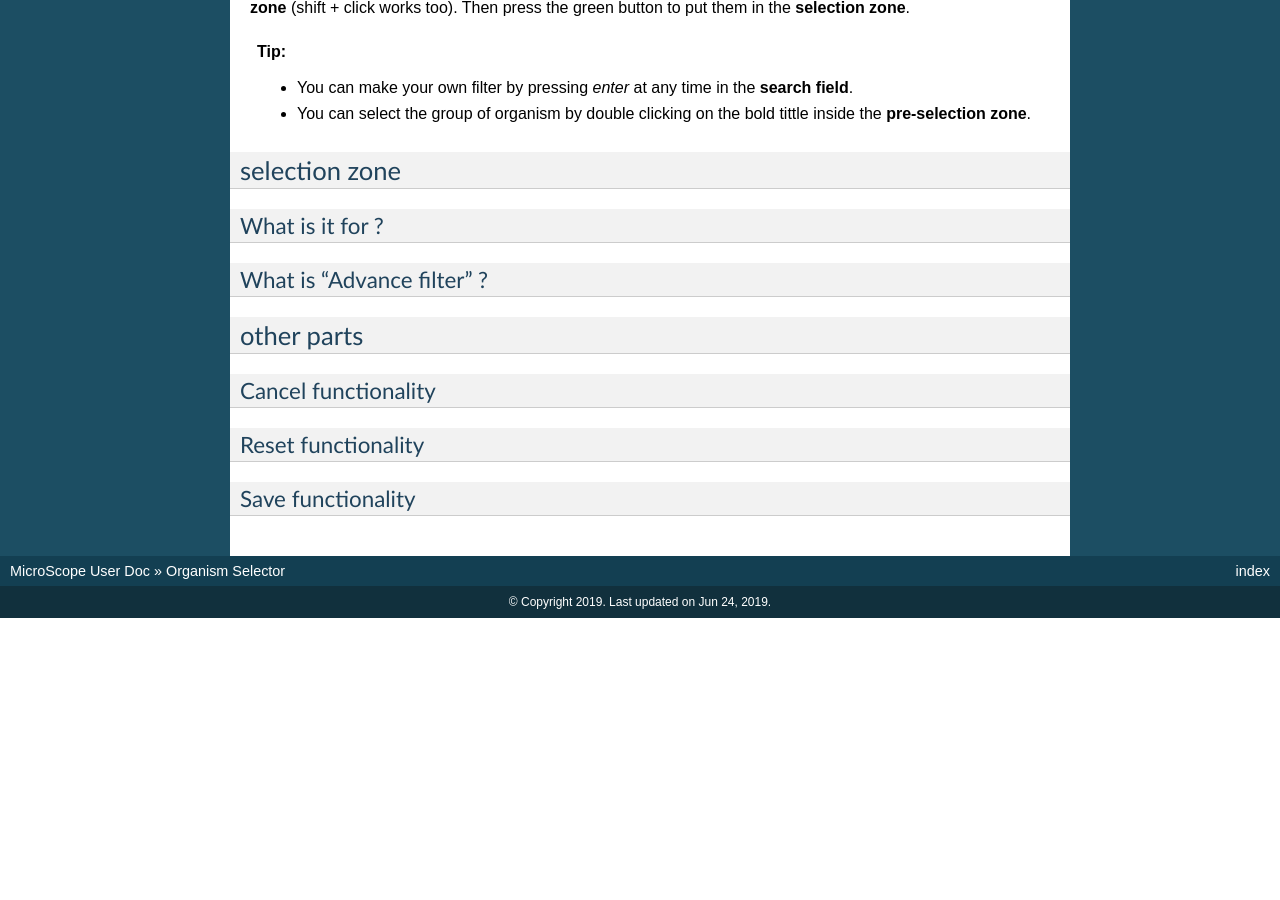
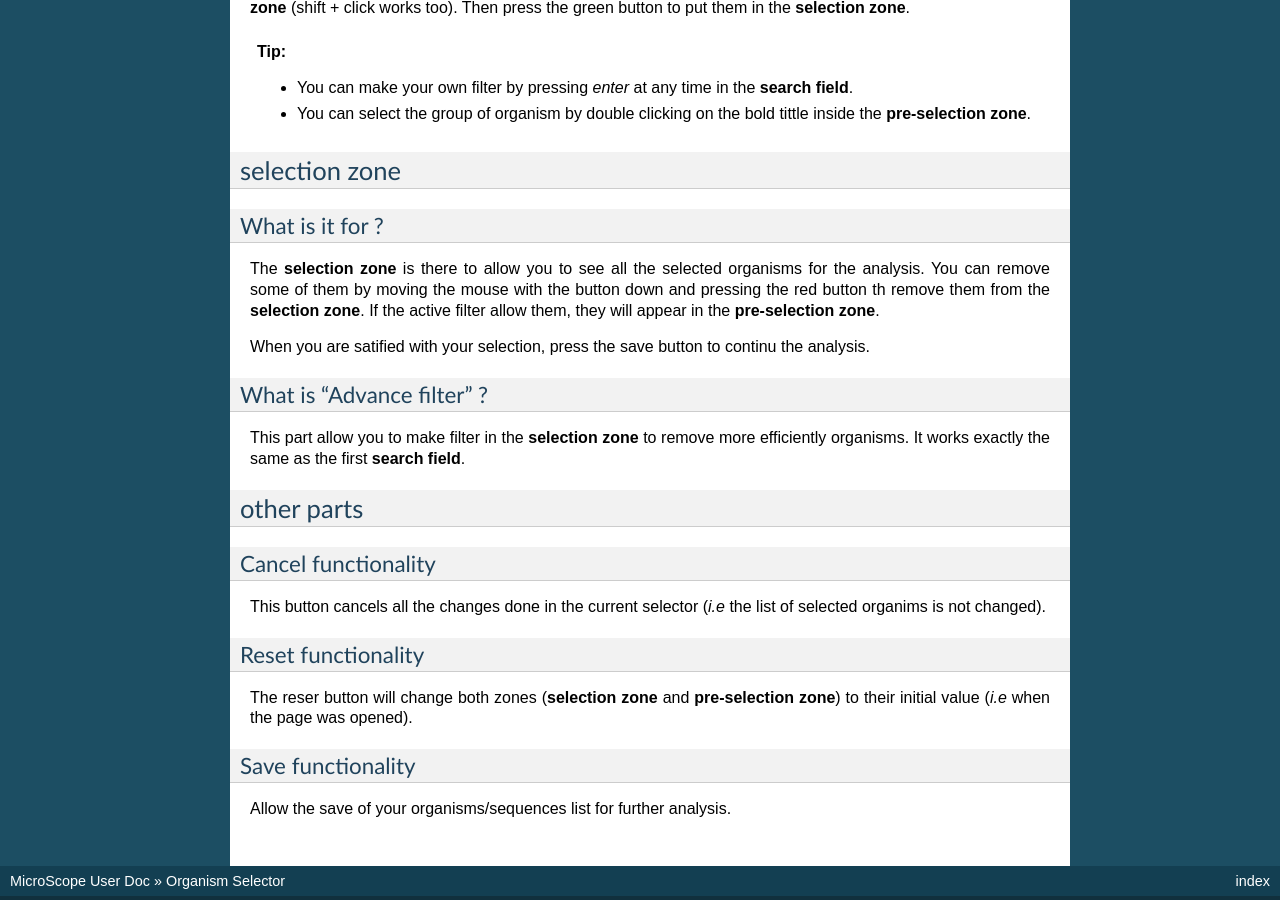
Before and after one commit to labgem/microscope-user-doc, a Sphinx documentation site: the page built from docs/content/overview/organismselection.rst, in a window 1280 px wide and 900 px high, scrolled down 5773 px. Built offline with Sphinx 7.4.7, drawn with Linux system fonts in a browser that asks for light colours; before the commit the page ends 6391 px from its top, so only the background shows below that.

Commit message:
Update organismselection.rst

```diff
--- a/docs/content/overview/organismselection.rst
+++ b/docs/content/overview/organismselection.rst
@@ -112,9 +112,15 @@ selection zone
 What is it for ?
 ------------------------------------
 
+The **selection zone** is there to allow you to see all the selected organisms for the analysis.
+You can remove some of them by moving the mouse with the button down and pressing the red button th remove them from the **selection zone**. If the active filter allow them, they will appear in the **pre-selection zone**.
+
+When you are satified with your selection, press the save button to continu the analysis.
 
 What is "Advance filter" ?
 ------------------------------------
+
+This part allow you to make filter in the **selection zone** to remove more efficiently organisms. It works exactly the same as the first **search field**.
 
 ===================
 other parts
@@ -122,7 +128,13 @@ other parts
 
 Cancel functionality
 ------------------------------------
+This button cancels all the changes done in the current selector (*i.e* the list of selected organims is not changed).
+
 Reset functionality
 ------------------------------------
+The reser button will change both zones (**selection zone** and **pre-selection zone**) to their initial value (*i.e* when the page was opened).
+
 Save functionality
 ------------------------------------
+
+Allow the save of your organisms/sequences list for further analysis.
```
